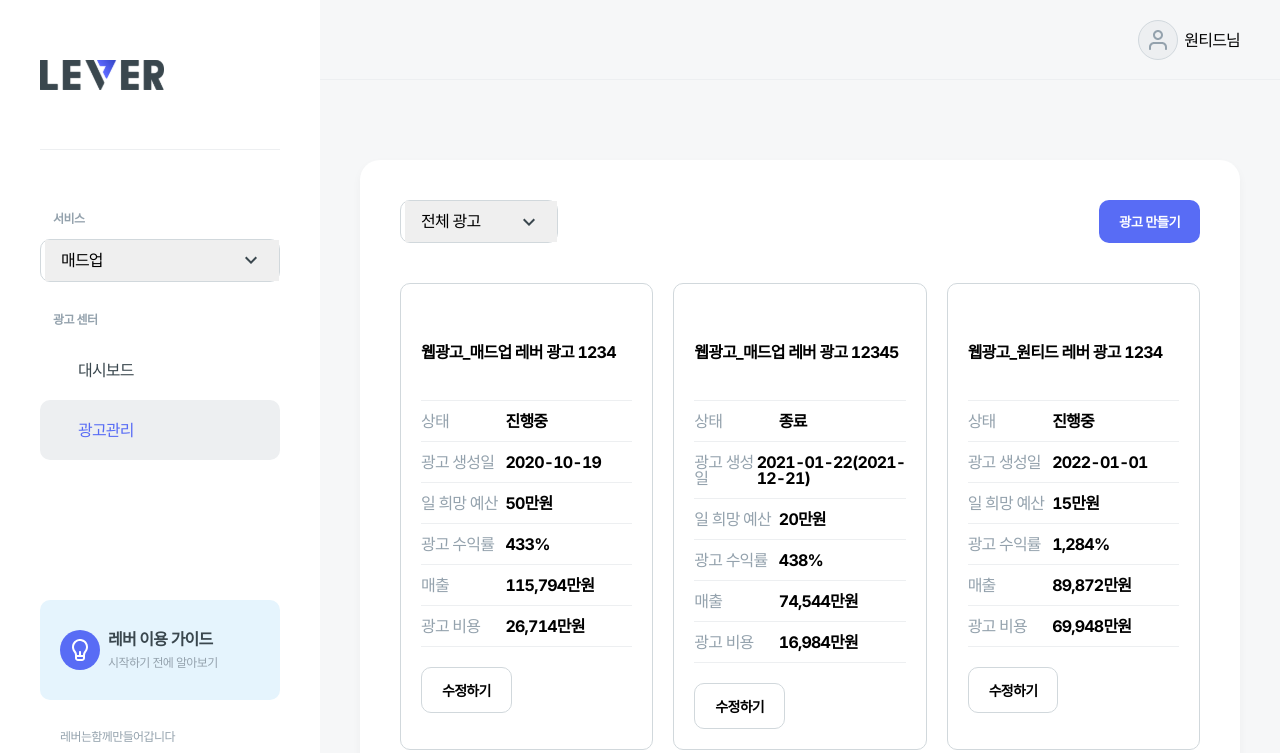
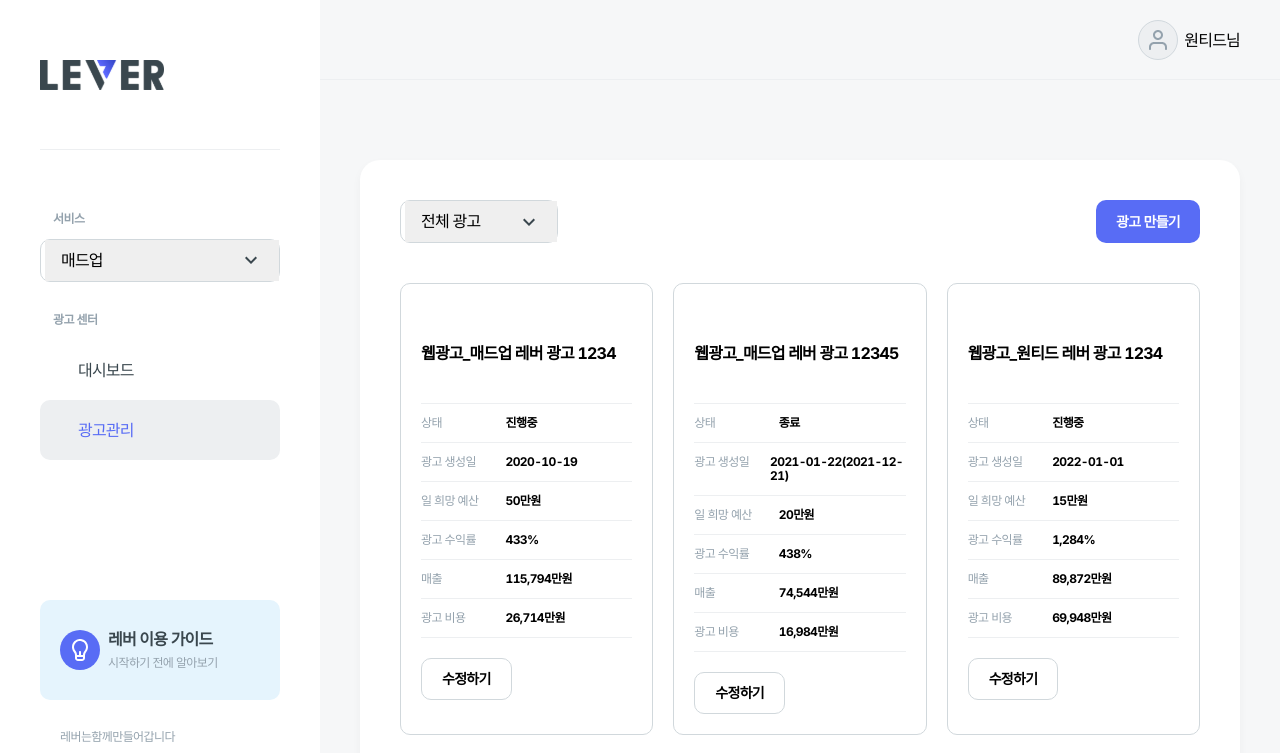
Before and after one commit to han-byul-yang/ManagementDashboard, a React (Create React App) app: page /management in a window 1280 px wide. Shown: the top 753 px of the page. Built offline with nearby package versions, Linux system fonts and the light colour scheme; some icons are missing; a web font is replaced by a local one.

Commit message:
Design: Use typo mixins

```diff
--- a/src/components/Dropdown/dropdown.module.scss
+++ b/src/components/Dropdown/dropdown.module.scss
@@ -1,6 +1,8 @@
 @use 'styles/constants/colors';
+@use 'styles/mixins/typo';
 
 .options {
+  @include typo.body14;
   position: relative;
   display: flex;
   align-items: center;
--- a/src/routes/Management/Management.module.scss
+++ b/src/routes/Management/Management.module.scss
@@ -1,10 +1,5 @@
 @use 'styles/constants/colors';
-
-// TODO: 공통 상수 논의(피그마 기준)
-$PRIMARY: #586cf5;
-$GRAY_300: #94a2ad;
-$GRAY_100: #d1d8dc;
-$GRAY_50: #edeff1;
+@use 'styles/mixins/typo';
 
 @keyframes blink {
   50% {
@@ -26,10 +21,10 @@ $GRAY_50: #edeff1;
 }
 
 .addBtn {
+  @include typo.body14bold;
   padding: 12px 20px;
-  font-weight: 700;
   color: colors.$WHITE;
-  background-color: $PRIMARY;
+  background-color: colors.$PRIMARY;
   border-radius: 10px;
 }
 
@@ -60,7 +55,7 @@ $GRAY_50: #edeff1;
 
 .card {
   padding: 20px;
-  border: 1px solid $GRAY_100;
+  border: 1px solid colors.$GRAY_100;
   border-radius: 10px;
 
   .adTypeBtn {
@@ -68,42 +63,42 @@ $GRAY_50: #edeff1;
   }
 
   h4 {
+    @include typo.head16;
     margin: 40px 0;
-    font-weight: 700;
   }
 
   li {
     display: flex;
     padding: 12px 0;
-    border-bottom: 1px solid $GRAY_50;
+    border-bottom: 1px solid colors.$GRAY_50;
 
     &:first-child {
-      border-top: 1px solid $GRAY_50;
+      border-top: 1px solid colors.$GRAY_50;
     }
 
     .itemName {
+      @include typo.body12 ;
       width: 40%;
-      color: $GRAY_300;
+      color: colors.$GRAY_300;
     }
 
     .itemContent {
+      @include typo.body12bold;
       display: flex;
       gap: 4px;
-      font-weight: 700;
     }
   }
 
   &.isEditting {
-    border: 1px $PRIMARY solid;
+    border: 1px colors.$PRIMARY solid;
     animation: blink 1s step-end 1;
   }
 }
 
 .editBtn {
+  @include typo.body14bold;
   padding: 12px 20px;
   margin-top: 20px;
-  font-size: 14px;
-  font-weight: 700;
-  border: 1px solid $GRAY_100;
+  border: 1px solid colors.$GRAY_100;
   border-radius: 10px;
 }
--- a/src/styles/mixins/_typo.scss
+++ b/src/styles/mixins/_typo.scss
@@ -19,6 +19,13 @@
   line-height: 16px;
 }
 
+@mixin body14 {
+  font-size: 14px;
+  font-style: normal;
+  font-weight: 500;
+  line-height: 16px;
+}
+
 @mixin body12bold {
   font-size: 12px;
   font-style: normal;
```
